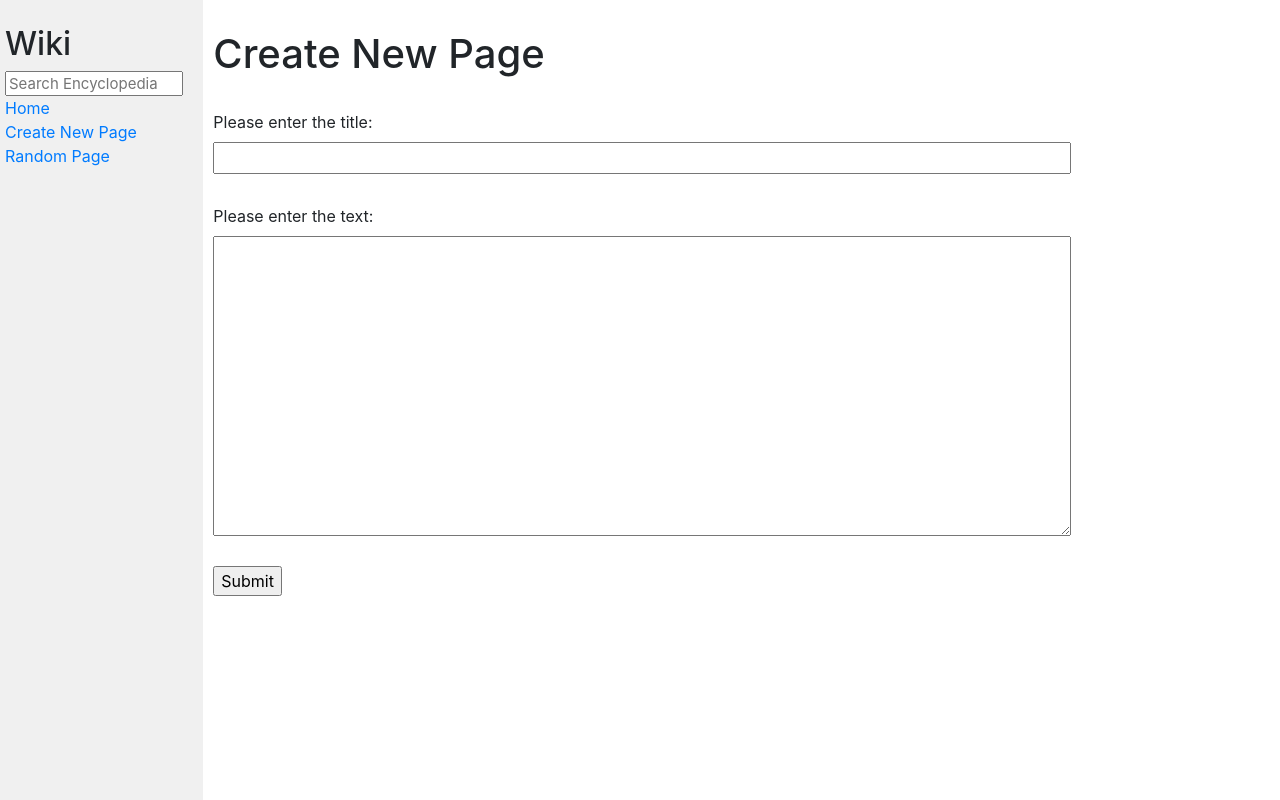
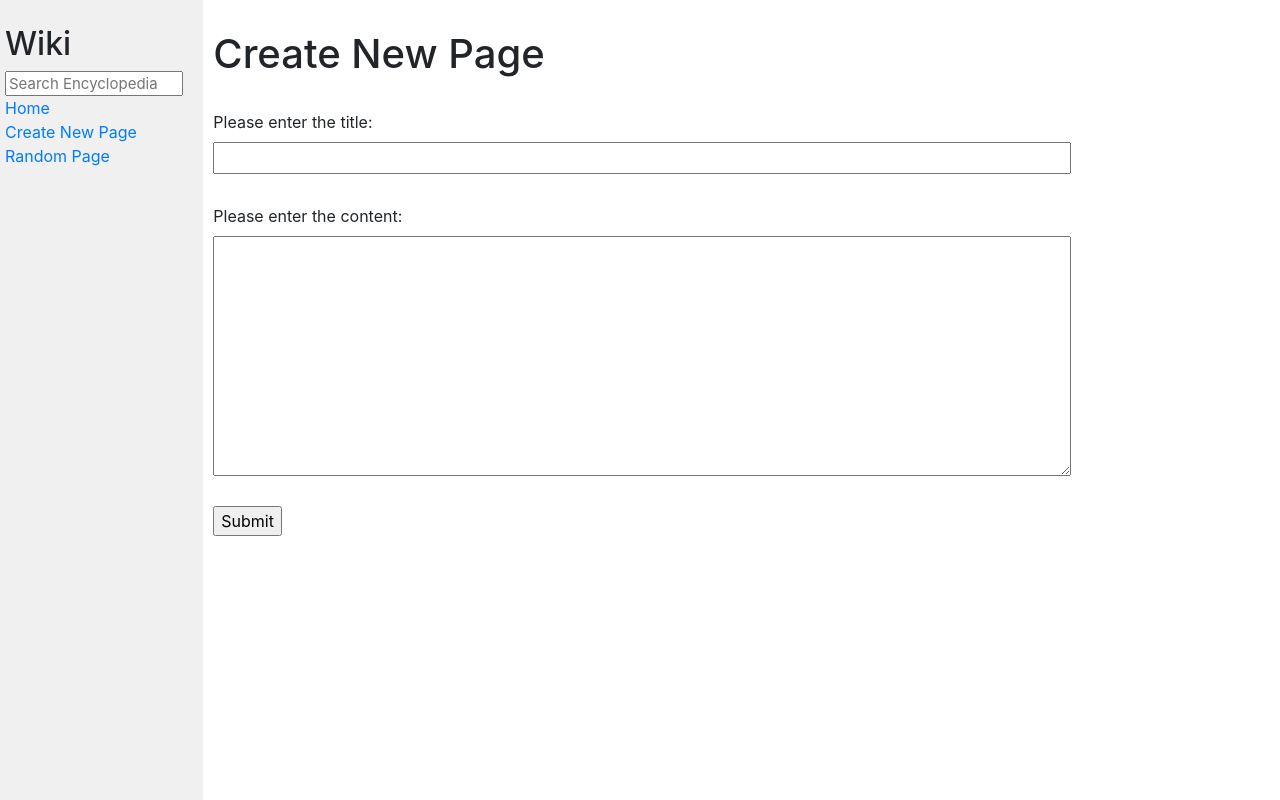
Before and after one commit to ccataldo345/cs50w-01-wiki, a Django app: page /new in a window 1280 px wide. Run offline with Django 3.2, Linux system fonts and the light colour scheme; some libraries are stand-ins or nearby versions.

Commit message:
Implement new page - all functions

```diff
--- a/encyclopedia/static/encyclopedia/styles.css
+++ b/encyclopedia/static/encyclopedia/styles.css
@@ -23,9 +23,9 @@ textarea#title {
     resize: none;
 }
 
-textarea#text {
+textarea#content {
     max-width: 100%;
-    max-height: 300px;
+    max-height: 15em;
 }
 
 .main {
--- a/encyclopedia/templates/encyclopedia/new.html
+++ b/encyclopedia/templates/encyclopedia/new.html
@@ -9,15 +9,16 @@ Encyclopedia
 <br>
 
 <div class="new_entry">
-  <form method="GET" action="wiki/{{ title }}">
+  <form method="POST">
+    {% csrf_token %}
     <label for="title">Please enter the title:</label>
     <br>
-    <textarea id="title" name="title" rows="1" cols="32" maxlength="32"></textarea>
+    <textarea id="title" name="title" rows="1" cols="32" maxlength="32" required></textarea>
     <br>
     <br>
-    <label for="text">Please enter the text:</label>
+    <label for="content">Please enter the content:</label>
     <br>
-    <textarea id="text" name="text" rows="5" cols="32" maxlength="1024"></textarea>
+    <textarea id="content" name="content" rows="5" cols="32" maxlength="1024"></textarea>
     <br><br>
     <input type="submit" value="Submit">
   </form>
--- a/encyclopedia/views.py
+++ b/encyclopedia/views.py
@@ -41,9 +41,18 @@ def search(request):
 
 
 def new(request):
-    return render(request, "encyclopedia/new.html", {
-        "title": request.GET.get('title')
-    })
+    if request.method == "POST":
+        title = request.POST.get('title').capitalize()
+        content = request.POST.get('content')
+        if title not in util.list_entries():
+            util.save_entry(title, content)
+            return redirect(f"wiki/{title}")
+        else:
+            return render(request, "encyclopedia/wiki/error.html", {
+                "title": title,
+                "error_message": "This page already exists!"
+            })
+    return render(request, "encyclopedia/new.html")
 
 
 def edit():
```
